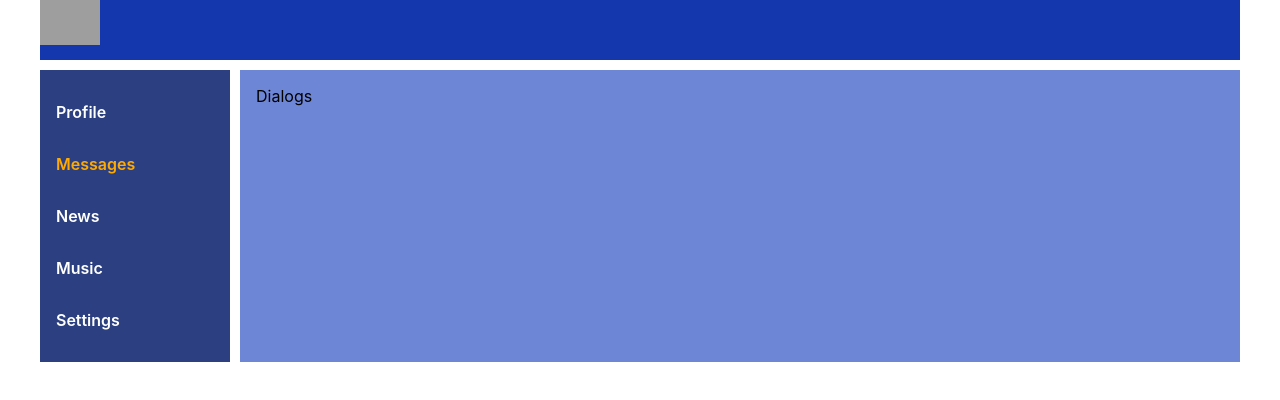
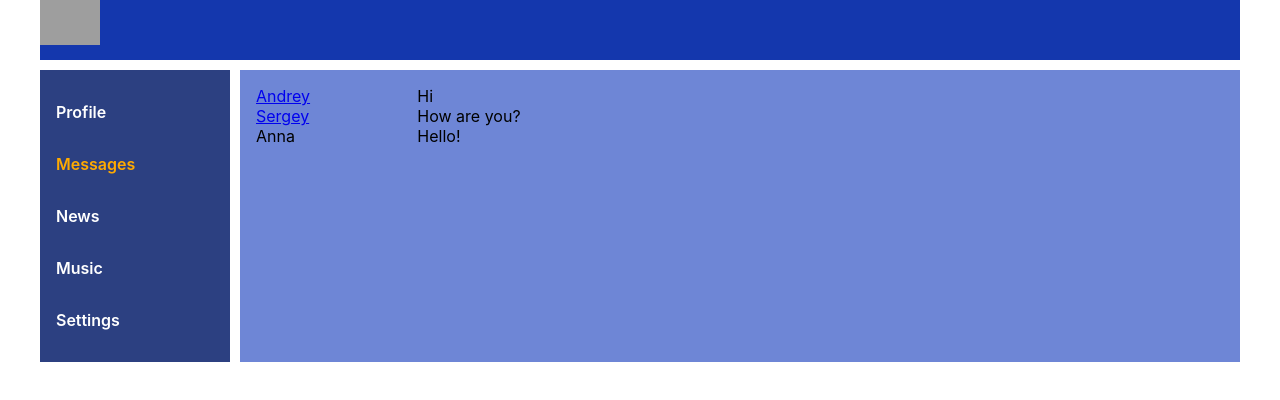
Before and after one commit to Rodina2016/soc_network, a React (Create React App) app in the folder my-app/: page /dialogs in a window 1280 px wide. Shown: the top 400 px of the page. Built offline with nearby package versions, Linux system fonts and the light colour scheme; grey boxes are pictures that could not be loaded.

Commit message:
add style to dialog

```diff
--- a/my-app/src/components/Dialogs/Dialogs.jsx
+++ b/my-app/src/components/Dialogs/Dialogs.jsx
@@ -1,10 +1,28 @@
 import React from 'react';
 import classes from './Dialogs.module.css';
+import {NavLink} from "react-router-dom";
 
 const  Dialogs = () => {
     return (
-        <div>
-            Dialogs
+        <div className={classes.dialogs}>
+            <div className={classes.dialogsItems}>
+                <div className={classes.item + ' ' + classes.active}>
+                    <NavLink to='dialogs/1'>
+                        Andrey
+                    </NavLink>
+                </div>
+                <div className={classes.item}>
+                    <NavLink to='dialogs/2'>
+                        Sergey
+                    </NavLink>
+                </div>
+                <div className={classes.item}>Anna</div>
+            </div>
+            <div className={classes.messages}>
+                <div className={classes.messagesItem}>Hi</div>
+                <div className={classes.messagesItem}>How are you?</div>
+                <div className={classes.messagesItem}>Hello!</div>
+            </div>
         </div>
     )
 }
--- a/my-app/src/components/Dialogs/Dialogs.module.css
+++ b/my-app/src/components/Dialogs/Dialogs.module.css
@@ -0,0 +1,20 @@
+.dialogs {
+    display: grid;
+    grid-template-columns: 2fr 10fr;
+}
+
+.item.active {
+    color: #fff;
+}
+
+.messages {
+
+}
+
+.messagesItem {
+
+}
+
+.item {
+
+}
```
